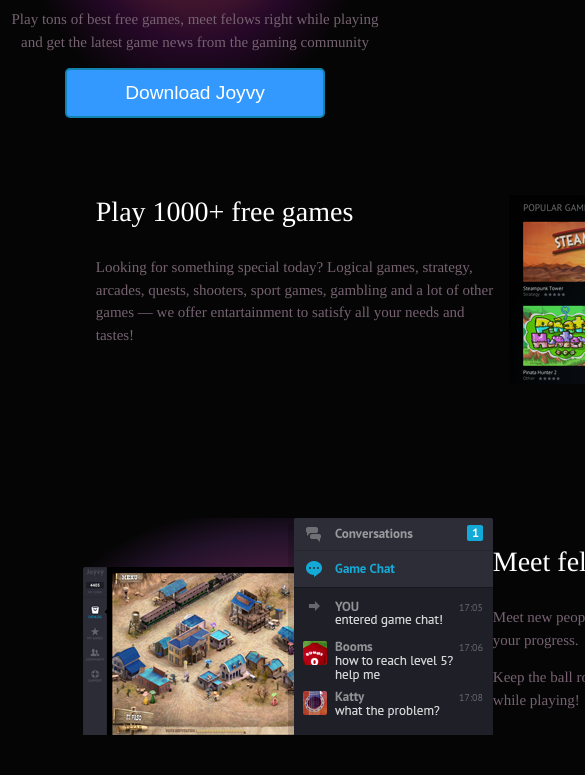
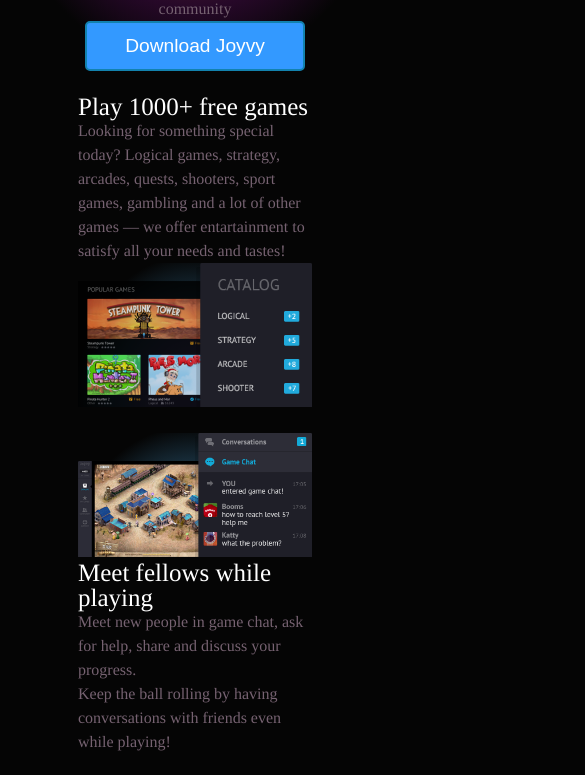
Before and after one commit to Viktoriya18/lectures, a plain HTML site: page lecture4/Joyvy/index.html in a window 390 px wide. Shown: the part 146-921 px from the top of the page, 585 px wide, since content can reach past the window. Drawn offline with Linux system fonts and the light colour scheme.

Commit message:
Delete file

```diff
--- /dev/null
+++ b/lecture4/Joyvy/css/reset.css
@@ -0,0 +1,48 @@
+/* http://meyerweb.com/eric/tools/css/reset/
+   v2.0 | 20110126
+   License: none (public domain)
+*/
+
+html, body, div, span, applet, object, iframe,
+h1, h2, h3, h4, h5, h6, p, blockquote, pre,
+a, abbr, acronym, address, big, cite, code,
+del, dfn, em, img, ins, kbd, q, s, samp,
+small, strike, strong, sub, sup, tt, var,
+b, u, i, center,
+dl, dt, dd, ol, ul, li,
+fieldset, form, label, legend,
+table, caption, tbody, tfoot, thead, tr, th, td,
+article, aside, canvas, details, embed,
+figure, figcaption, footer, header, hgroup,
+menu, nav, output, ruby, section, summary,
+time, mark, audio, video {
+	margin: 0;
+	padding: 0;
+	border: 0;
+	font-size: 100%;
+	font: inherit;
+	vertical-align: baseline;
+}
+/* HTML5 display-role reset for older browsers */
+article, aside, details, figcaption, figure,
+footer, header, hgroup, menu, nav, section {
+	display: block;
+}
+body {
+	line-height: 1;
+}
+ol, ul {
+	list-style: none;
+}
+blockquote, q {
+	quotes: none;
+}
+blockquote:before, blockquote:after,
+q:before, q:after {
+	content: '';
+	content: none;
+}
+table {
+	border-collapse: collapse;
+	border-spacing: 0;
+}
--- a/lecture4/Joyvy/index.html
+++ b/lecture4/Joyvy/index.html
@@ -1,19 +1,19 @@
 <!DOCTYPE html>
 <html>
   <head>
-    <meta charset="utf-8">
+    <meta charset = "utf-8">
     <title>Joyvy — A place where real gamers meet</title>
-    <link rel="stylesheet" href="css/main.css" media="screen" title="no title" charset="utf-8">
+    <link rel="stylesheet" href="css/reset.css">
+    <link href='http://fonts.googleapis.com/css?family=Changa+One|Open+Sans:400italic,700italic,400,700,800' rel='stylesheet' type='text/css'>
+    <link rel="stylesheet" href="css/main.css">
+    <meta name="viewport" content="width=device-width, initial-scale=1.0">
+  </head>
     <body>
       <div class="main">
         <div class="header">
           <img src="img/logo.jpg" alt="logo" class="logo" />
-          <h2>
-            A place where real gamers meet
-          </h2>
-          <p>
-            Play tons of best free games, meet felows right while playing and get the latest game news from the gaming community
-          </p>
+          <h2>A place where real gamers meet</h2>
+          <p>Play tons of best free games, meet felows right while playing and get the latest game news from the gaming community</p>
           <button type="button" name="button">Download Joyvy</button>
         </div>
       </div>
@@ -21,7 +21,7 @@
       <div class="menu">
 
         <div class="menu__text">
-          <div class="menu__text play">
+          <div class="menu__text__play">
             <h3>Play 1000+ free games</h3>
             <p>
               Looking for something special today? Logical games, strategy, arcades, quests, shooters, sport games, gambling and a lot of other games — we offer entartainment to satisfy all your needs and tastes!
@@ -33,10 +33,10 @@
         </div>
 
         <div class="menu__text">
-          <div class="menu__text__meet">
-            <img src="img/meet.jpg" alt="" id="meet"/>
+          <div class="menu__catalog">
+            <img src="img/meet.jpg" alt="" id="play"/>
           </div>
-          <div class="menu__catalog">
+          <div class="menu__text__play">
             <h3>Meet fellows while playing</h3>
             <p>
               Meet new people in game chat, ask for help, share and discuss your progress.
@@ -48,7 +48,7 @@
         </div>
 
         <div class="menu__text">
-        <div class="menu__text__discuss">
+        <div class="menu__text__play">
           <h3>Discuss the latest news</h3>
           <p>
             Joyvy community is your surface for the top news from within the game industry.
@@ -58,7 +58,7 @@
           </p>
         </div>
         <div class="menu__catalog">
-          <img src="img/discuss.jpg" alt="" />
+          <img src="img/discuss.jpg" alt="" id="play"/>
         </div>
       </div>
     </div>
--- a/lecture4/Joyvy/scss/main.scss
+++ b/lecture4/Joyvy/scss/main.scss
@@ -1,18 +1,41 @@
+@media screen and (min-width: 300px) and (max-width: 480px) {
+    body {
+        h2 {
+            font-size: 25px;
+        }
+        button {
+            width: 100%;
+        }
+        .menu {
+            .menu__text {
+                width: 100%;
+                display: block;
+                h3 {
+                    font-size: 25px;
+                }
+
+                .play {
+                width: 100%;
+                text-align: left;
+            }
+                #play {
+                max-width: 100%;
+                }
+            }
+        }
+    }
+}
 html {
     margin: 0;
     padding: 0;
     background-color: #050505;
     body {
       color: white;
-      font-family: sans-serif;
       z-index: 1;
         h2 {
         font-size: 28px;
-        font-weight: lighter;
-        font-family: Times;
      }
         p {
-        font-size: 15px;
         font-family: Times;
         color: #766271;
         line-height: 1.5em;
@@ -21,45 +44,27 @@
         background-color: #3399FF;
         border-radius: 5px;
         height: 50px;
-        width: 260px;
+        width: 220px;
         color: #fff;
         font-size: larger;
         border: 2px solid #1282ae;
      }
         .main {
         text-align: center;
-        background: radial-gradient(ellipse at top center, rgba(66,41,44,1) 10%,rgba(62,20,45,1) 40%,rgba(38,8,40,1) 50%,rgba(5,5,5,0) 70%); /* W3C */
-        margin-bottom: 25px;
+        background: radial-gradient(ellipse at top center, rgba(66,41,44,1) 10%,rgba(62,20,45,1) 40%,rgba(38,8,40,1) 50%,rgba(5,5,5,0) 70%);
      }
         .menu {
-            margin: 0 20%;
+            margin: 5% 20%;
             &__text {
-                height: 300px;
                 display: flex;
-                margin: 50px 0;
-                width: 500px;
+                margin: 10% 0;
                 h3 {
                 font-family: Times;
                 font-size: 28px;
-                font-weight: lighter;
-                width: 400px;
-                }
-                .play {
-                    display: relative;
-                    display: inline-block;
-                    height: auto;
-                    width: 470px;
-                    vertical-align: middle;
-                    margin: 0;
-                    padding: 0 13px;
                 }
                 #play {
                     background: radial-gradient(ellipse at bottom center, rgba(68,62,106,1) 5%,rgba(68,62,106,1) 25%,rgba(27,53,69,1) 50%,rgba(5,5,5,1) 75%);
                 }
-                #meet {
-                    background: radial-gradient(ellipse at center, rgba(106,63,70,1) 0%,rgba(79,31,66,1) 25%,rgba(34,18,41,1) 60%,rgba(5,5,5,0) 80%);;
-                }
-
             }
         }
         .footer {
--- a/lecture4/Joyvy/scss/response.scss
+++ /dev/null
@@ -1,6 +0,0 @@
-@media screen and (min-width: 480px) {
- #menu__text {
-        width: 50%;
-        float: left;
-    }
-}
```
Also changed, not shown: lecture4/Joyvy/css/main.css, lecture4/Joyvy/css/response.css (deleted), 3 other files.
